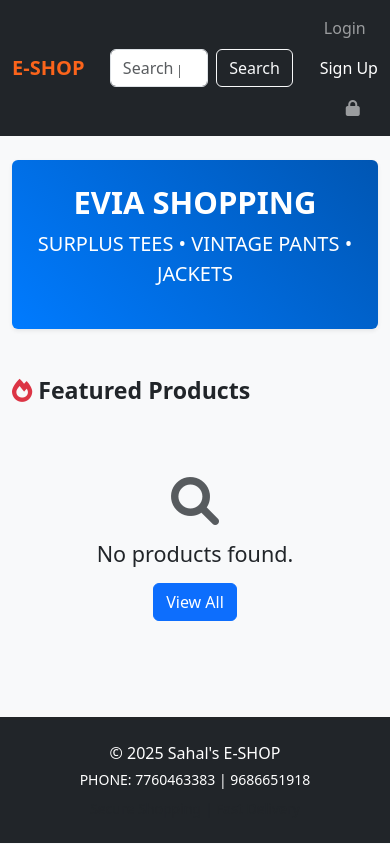
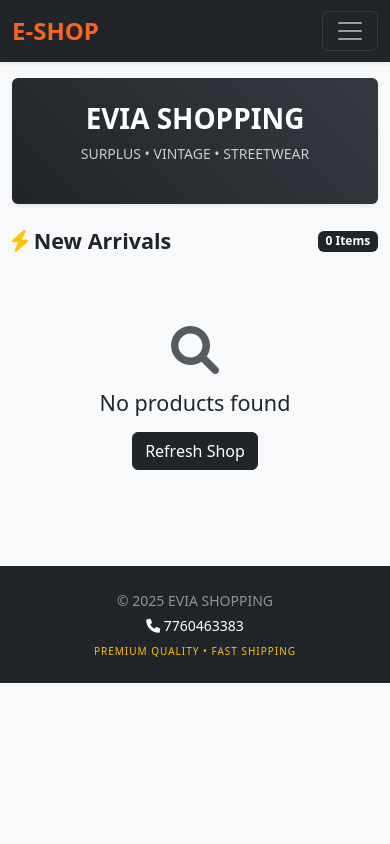
Before and after one commit to glmarshad558-bot/evia-shop, a Flask app: page / in a window 390 px wide. Run offline with Flask 3, Linux system fonts and the light colour scheme; data that the repository does not hold is empty.

Commit message:
Update index.html

```diff
--- a/templates/index.html
+++ b/templates/index.html
@@ -7,87 +7,106 @@
     <link href="https://cdn.jsdelivr.net/npm/bootstrap@5.3.0/dist/css/bootstrap.min.css" rel="stylesheet">
     <link rel="stylesheet" href="https://cdnjs.cloudflare.com/ajax/libs/font-awesome/6.0.0/css/all.min.css">
     <style>
-        .product-card { transition: 0.3s; border-radius: 8px; overflow: hidden; }
-        .product-card:hover { transform: translateY(-5px); box-shadow: 0 8px 20px rgba(0,0,0,0.15); }
-        .navbar-brand { font-weight: bold; color: #fb641b !important; }
-        .btn-buy { background-color: #ff9f00; color: white; border: none; }
-        .btn-buy:hover { background-color: #f39200; }
+        body { overflow-x: hidden; }
+        .product-card { transition: 0.3s; border-radius: 12px; overflow: hidden; background: #fff; }
+        .product-card:hover { transform: translateY(-5px); box-shadow: 0 8px 20px rgba(0,0,0,0.1); }
+        .navbar-brand { font-weight: bold; color: #fb641b !important; font-size: 1.5rem; }
+        .btn-buy { background-color: #ff9f00; color: white; border: none; border-radius: 8px; }
+        .btn-buy:hover { background-color: #f39200; color: white; }
 
-        /* Fixed Image Ratio for 506x860 looks */
+        /* Mobile Image Adjustment */
         .img-container {
-            height: 250px;
+            height: 200px;
             overflow: hidden;
-            background: #fff;
+            background: #f8f9fa;
             display: flex;
             align-items: center;
             justify-content: center;
         }
+        @media (min-width: 768px) {
+            .img-container { height: 280px; }
+        }
         .img-container img {
-            max-height: 100%;
-            width: auto;
+            max-height: 90%;
+            max-width: 90%;
             object-fit: contain;
+        }
+
+        /* Mobile Search Bar Fix */
+        @media (max-width: 991px) {
+            .navbar-collapse { background: #212529; padding: 15px; border-radius: 8px; margin-top: 10px; }
+            .search-form { width: 100% !important; margin: 10px 0; order: 3; }
         }
     </style>
 </head>
 <body class="bg-light">
 
-    <nav class="navbar navbar-expand-lg navbar-dark bg-dark sticky-top">
+    <nav class="navbar navbar-expand-lg navbar-dark bg-dark sticky-top shadow-sm">
         <div class="container">
             <a class="navbar-brand" href="/">E-SHOP</a>
 
-            <form class="d-flex mx-auto w-50" action="/" method="GET">
+            <button class="navbar-toggler" type="button" data-bs-toggle="collapse" data-bs-target="#navMenu">
+                <span class="navbar-toggler-icon"></span>
+            </button>
+
+            <div class="collapse navbar-collapse" id="navMenu">
+                <form class="d-flex mx-auto w-50 search-form" action="/" method="GET">
                     <input class="form-control me-2" type="search" name="q" placeholder="Search products..." aria-label="Search">
-                <button class="btn btn-outline-light" type="submit">Search</button>
+                    <button class="btn btn-warning" type="submit"><i class="fa fa-search"></i></button>
                 </form>
 
-            <div class="navbar-nav ms-auto align-items-center">
+                <div class="navbar-nav ms-auto align-items-center gap-2">
                     {% if current_user.is_authenticated %}
-                    <a class="nav-item nav-link text-white me-3" href="/profile">
-                        <i class="fa fa-shopping-bag text-warning"></i> MY ORDERS
+                        <a class="nav-link text-white" href="/profile">
+                            <i class="fa fa-shopping-bag text-warning"></i> ORDERS
                         </a>
-                    <span class="nav-item nav-link text-info me-2 small">
+                        <span class="nav-link text-info small">
                             <i class="fa fa-user"></i> {{ current_user.username|upper }}
                         </span>
-                    <a class="nav-item nav-link btn btn-outline-danger btn-sm" href="/logout">Logout</a>
+                        <a class="btn btn-outline-danger btn-sm w-100" href="/logout">Logout</a>
                     {% else %}
-                    <a class="nav-item nav-link" href="/login">Login</a>
-                    <a class="nav-item nav-link btn btn-primary btn-sm text-white ms-2" href="/signup">Sign Up</a>
+                        <a class="nav-link" href="/login">Login</a>
+                        <a class="btn btn-primary btn-sm text-white px-3" href="/signup">Sign Up</a>
                     {% endif %}
-                <a class="nav-item nav-link ms-3" href="/admin_lock"><i class="fa fa-lock"></i></a>
+                    <a class="nav-link d-none d-lg-block" href="/admin_lock"><i class="fa fa-lock"></i></a>
+                </div>
             </div>
         </div>
     </nav>
 
-    <div class="container mt-4">
-        <div class="bg-primary text-white p-4 p-md-5 rounded shadow-sm text-center" style="background: linear-gradient(45deg, #007bff, #0056b3) !important;">
-            <h1 class="display-5 fw-bold text-uppercase">Evia Shopping</h1>
-            <p class="lead">SURPLUS TEES • VINTAGE PANTS • JACKETS</p>
+    <div class="container mt-3">
+        <div class="p-4 p-md-5 rounded shadow-sm text-center text-white" style="background: linear-gradient(45deg, #212529, #343a40);">
+            <h1 class="fw-bold text-uppercase" style="font-size: calc(1.5rem + 1vw);">Evia Shopping</h1>
+            <p class="small text-uppercase tracking-widest opacity-75">Surplus • Vintage • Streetwear</p>
         </div>
     </div>
 
-    <div class="container mt-5">
-        <h3 class="mb-4 fw-bold"><i class="fa fa-fire text-danger"></i> Featured Products</h3>
-        <div class="row g-3">
-            {% if products %}
+    <div class="container mt-4 mb-5">
+        <div class="d-flex justify-content-between align-items-center mb-4">
+            <h4 class="fw-bold m-0"><i class="fa fa-bolt text-warning"></i> New Arrivals</h4>
+            <span class="badge bg-dark">{{ products|length }} Items</span>
+        </div>
+
+        <div class="row g-2 g-md-3"> {% if products %}
                 {% for p in products %}
-                <div class="col-6 col-md-4 col-lg-3 mb-4">
+                <div class="col-6 col-md-4 col-lg-3">
                     <div class="card h-100 border-0 shadow-sm product-card">
                         <a href="/product/{{ p.id }}" class="text-decoration-none">
                             <div class="img-container">
-                                <img src="{{ p.image }}" alt="{{ p.name }}" onerror="this.src='https://placehold.co/506x860?text=Fashion'">
+                                <img src="{{ p.image }}" alt="{{ p.name }}" onerror="this.src='https://placehold.co/400x500?text=Product'">
                             </div>
-                            <div class="card-body p-3">
-                                <h6 class="card-title text-dark text-truncate mb-1">{{ p.name }}</h6>
-                                <p class="text-success fw-bold mb-1">₹{{ p.price }}</p>
-                                <small class="text-muted d-block mb-2" style="font-size: 10px;">
-                                    <i class="fa fa-truck"></i> ALL INDIA DELIVERY
-                                </small>
+                            <div class="card-body p-2 p-md-3">
+                                <h6 class="card-title text-dark text-truncate mb-1" style="font-size: 0.9rem;">{{ p.name }}</h6>
+                                <p class="text-dark fw-bold mb-1">₹{{ p.price }}</p>
+                                <div class="text-muted" style="font-size: 10px;">
+                                    <i class="fa fa-truck"></i> FREE DELIVERY
+                                </div>
                             </div>
                         </a>
 
-                        <div class="px-3 pb-3">
+                        <div class="px-2 pb-2 px-md-3 pb-md-3">
                             <a href="{{ url_for('buy_now', id=p.id) }}" class="btn btn-buy w-100 fw-bold btn-sm py-2">
-                                <i class="fa fa-bolt"></i> BUY NOW
+                                BUY NOW
                             </a>
                         </div>
                     </div>
@@ -96,18 +115,20 @@
             {% else %}
                 <div class="col-12 text-center py-5">
                     <i class="fa fa-search fa-3x text-muted mb-3"></i>
-                    <h4>No products found.</h4>
-                    <a href="/" class="btn btn-primary mt-2">View All</a>
+                    <h4>No products found</h4>
+                    <a href="/" class="btn btn-dark mt-2">Refresh Shop</a>
                 </div>
             {% endif %}
         </div>
     </div>
 
-    <footer class="bg-dark text-white mt-5 py-4">
+    <footer class="bg-dark text-white py-4 mt-auto">
         <div class="container text-center">
-            <p class="mb-1">© 2025 Sahal's E-SHOP</p>
-            <p class="mb-1 small">PHONE: 7760463383 | 9686651918</p>
-            <div class="text-muted small mt-2">Secure Shopping | Fast Delivery</div>
+            <p class="mb-1 small opacity-50">© 2025 EVIA SHOPPING</p>
+            <div class="d-flex justify-content-center gap-3 small mb-2">
+                <span><i class="fa fa-phone"></i> 7760463383</span>
+            </div>
+            <div class="text-warning small" style="font-size: 10px; letter-spacing: 1px;">PREMIUM QUALITY • FAST SHIPPING</div>
         </div>
     </footer>
 
```
Lines whose indentation alone changed are shown as unchanged.
